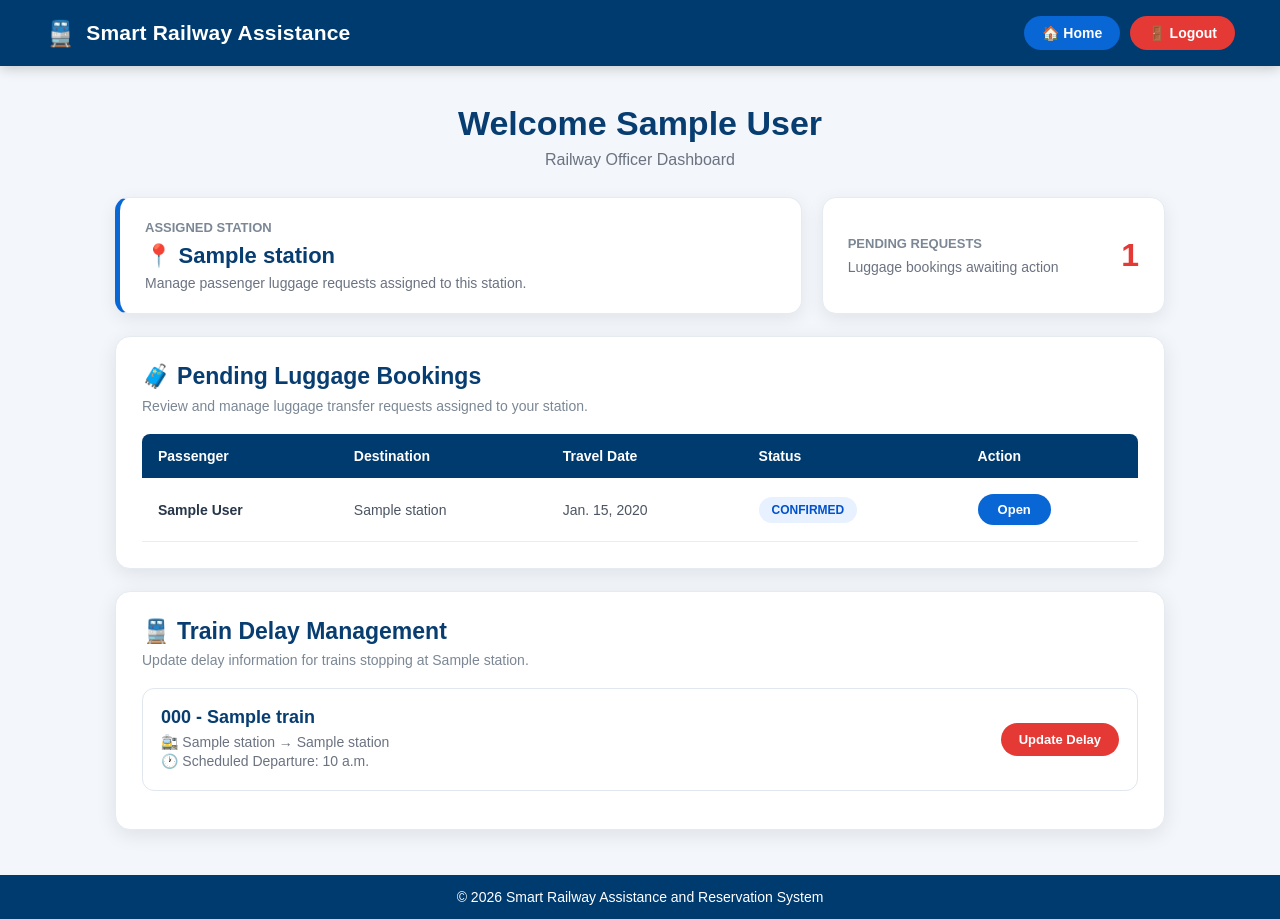
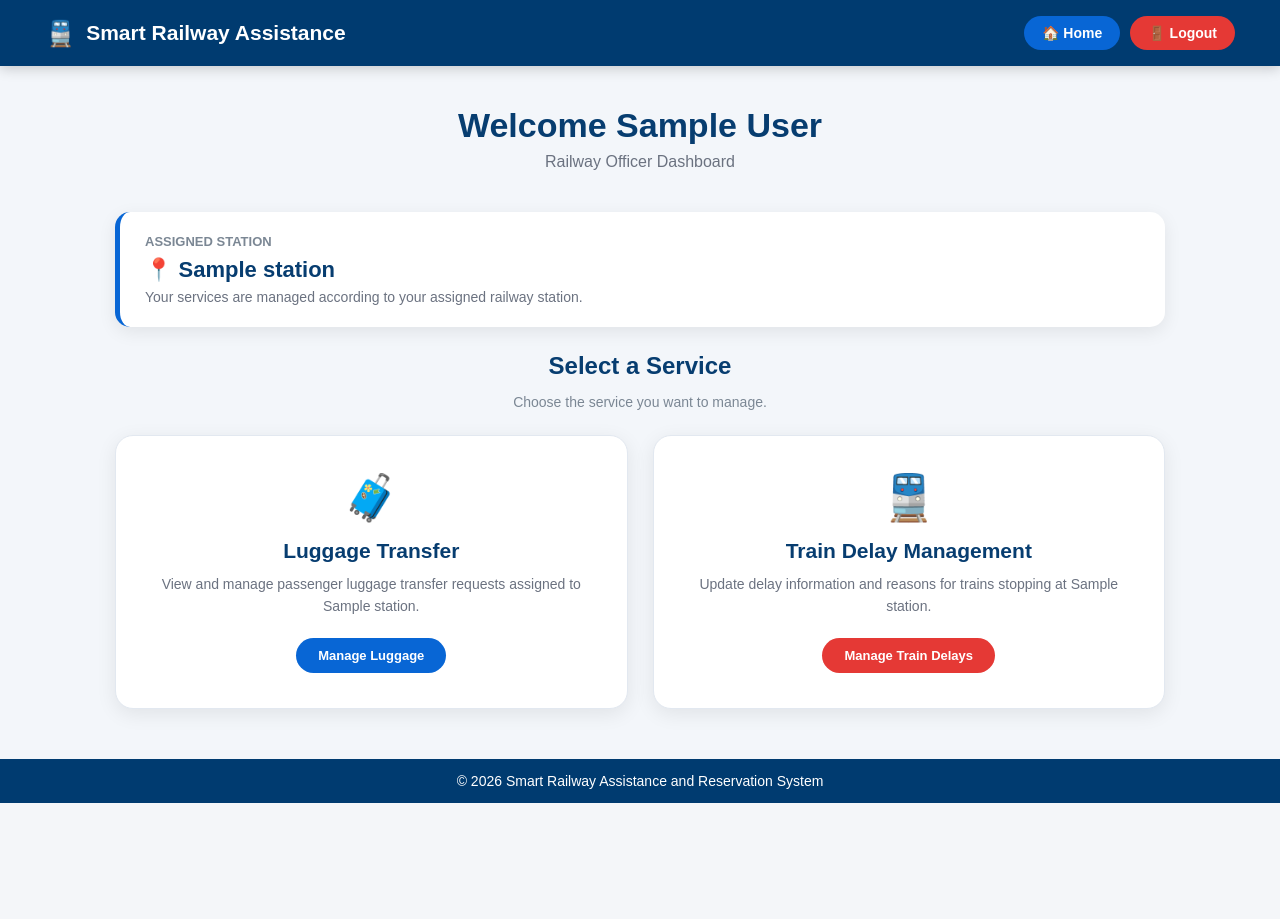
Before and after one commit to devanandadevus2004-alt/Smart-Railway-Assistance-System, a Django app: template templates/home/officer_dashboard.html in a window 1280 px wide. After the commit the page ends 803 px from the top, so only its background shows below. Run offline with Django 4.2, Linux system fonts and the light colour scheme; the template is opened without the code that fills it: values that come from a table or form of the project are taken from there, others are empty; tables that the repository leaves empty hold one stand-in row (values such as "Sample post").

Commit message:
Improve officer dashboard with service-based management

```diff
--- a/templates/home/officer_dashboard.html
+++ b/templates/home/officer_dashboard.html
@@ -44,7 +42,6 @@
         .navbar h2{
             margin:0;
             font-size:21px;
-            letter-spacing:.2px;
         }
 
         .nav-links{
@@ -80,7 +75,7 @@
 
         .welcome{
             text-align:center;
-            padding:38px 20px 28px;
+            padding:40px 20px 25px;
         }
 
         .welcome h1{
@@ -92,38 +87,28 @@
         .welcome p{
             color:#6b7280;
             font-size:16px;
-            margin:8px 0 0;
+            margin-top:8px;
         }
 
 
-        /* ================= MAIN CONTAINER ================= */
+        /* ================= MAIN ================= */
 
         .dashboard{
             max-width:1100px;
-            margin:0 auto 45px;
+            margin:0 auto 50px;
             padding:0 25px;
         }
 
 
-        /* ================= QUICK INFO ================= */
-
-        .info-row{
-            display:grid;
-            grid-template-columns:2fr 1fr;
-            gap:20px;
-            margin-bottom:22px;
-        }
-
-        .info-card{
-            background:white;
-            border-radius:14px;
-            padding:22px 25px;
-            box-shadow:0 5px 18px rgba(0,0,0,.08);
-            border:1px solid #e6ebf2;
-        }
+        /* ================= STATION INFO ================= */
 
         .station-card{
+            background:white;
+            border-radius:15px;
+            padding:22px 25px;
             border-left:5px solid #0866d5;
+            box-shadow:0 5px 18px rgba(0,0,0,.08);
+            margin-bottom:25px;
         }
 
         .info-label{
@@ -146,45 +131,123 @@
             font-size:14px;
         }
 
-        .pending-card{
-            display:flex;
-            align-items:center;
-            justify-content:space-between;
+
+        /* ================= SERVICE SELECTION ================= */
+
+        .service-section{
+            text-align:center;
         }
 
-        .pending-number{
-            font-size:32px;
-            font-weight:bold;
-            color:#e53935;
+        .service-section h2{
+            color:#073d70;
+            font-size:24px;
+            margin-bottom:8px;
         }
 
-        .pending-text{
+        .service-subtitle{
+            color:#7b8794;
+            font-size:14px;
+            margin-bottom:25px;
+        }
+
+        .service-cards{
+            display:grid;
+            grid-template-columns:1fr 1fr;
+            gap:25px;
+        }
+
+        .service-card{
+            background:white;
+            border:1px solid #e2e8f0;
+            border-radius:18px;
+            padding:35px 25px;
+            cursor:pointer;
+            box-shadow:0 5px 20px rgba(0,0,0,.08);
+            transition:.25s;
+        }
+
+        .service-card:hover{
+            transform:translateY(-5px);
+            box-shadow:0 10px 25px rgba(0,0,0,.12);
+        }
+
+        .service-icon{
+            font-size:45px;
+            margin-bottom:15px;
+        }
+
+        .service-card h3{
+            margin:0 0 10px;
+            color:#073d70;
+            font-size:21px;
+        }
+
+        .service-card p{
+            margin:0;
             color:#6b7280;
             font-size:14px;
+            line-height:1.6;
+        }
+
+        .service-button{
+            display:inline-block;
+            margin-top:20px;
+            padding:10px 22px;
+            border-radius:22px;
+            color:white;
+            font-weight:bold;
+            font-size:13px;
+        }
+
+        .luggage-button{
+            background:#0866d5;
+        }
+
+        .delay-button{
+            background:#e53935;
         }
 
 
-        /* ================= BOOKING SECTION ================= */
+        /* ================= SERVICE CONTENT ================= */
 
-        .booking-section{
+        .service-content{
+            display:none;
             background:white;
+            border-radius:15px;
             padding:26px;
-            border-radius:15px;
             box-shadow:0 5px 20px rgba(0,0,0,.09);
             border:1px solid #e6ebf2;
         }
 
-        .section-header{
+        .service-content.active{
+            display:block;
+        }
+
+        .content-header{
             display:flex;
             justify-content:space-between;
             align-items:center;
             margin-bottom:8px;
         }
 
-        .booking-section h2{
+        .content-header h2{
+            margin:0;
             color:#073d70;
-            margin:0;
             font-size:23px;
+        }
+
+        .back-button{
+            border:none;
+            background:#eef3f8;
+            color:#073d70;
+            padding:9px 17px;
+            border-radius:20px;
+            font-weight:bold;
+            cursor:pointer;
+        }
+
+        .back-button:hover{
+            background:#dfe8f2;
         }
 
         .section-subtitle{
@@ -258,14 +321,13 @@
             border-radius:20px;
             font-size:12px;
             font-weight:bold;
-            text-transform:capitalize;
             background:#e8f1ff;
             color:#0052cc;
         }
 
         .status.pending{
             background:#fff0f0;
-            color:#d92d20 !important;
+            color:#d92d20;
         }
 
 
@@ -280,84 +342,14 @@
             border-radius:20px;
             font-weight:bold;
             font-size:13px;
-            transition:.25s;
         }
 
         .open-btn:hover{
             background:#004da8;
-            transform:translateY(-2px);
-            box-shadow:0 4px 9px rgba(0,82,204,.25);
         }
 
 
-        /* ================= EMPTY ================= */
-
-        .empty{
-            text-align:center;
-            padding:40px !important;
-            color:#7b8794;
-        }
-
-
-        /* ================= FOOTER ================= */
-
-        footer{
-            background:#003b70;
-            color:white;
-            text-align:center;
-            padding:14px;
-            font-size:14px;
-        }
-
-
-        /* ================= RESPONSIVE ================= */
-
-        @media(max-width:800px){
-
-            .navbar{
-                padding:15px 20px;
-            }
-
-            .navbar h2{
-                font-size:18px;
-            }
-
-            .info-row{
-                grid-template-columns:1fr;
-            }
-
-            .welcome{
-                padding-top:30px;
-            }
-
-            .welcome h1{
-                font-size:28px;
-            }
-
-        }
-
-        /* ================= TRAIN DELAY SECTION ================= */
-
-.delay-section{
-    background:white;
-    padding:26px;
-    border-radius:15px;
-    margin-top:22px;
-    box-shadow:0 5px 20px rgba(0,0,0,.09);
-    border:1px solid #e6ebf2;
-}
-
-.delay-section h2{
-    color:#073d70;
-    margin:0;
-    font-size:23px;
-}
-
-.delay-subtitle{
-    color:#7b8794;
-    font-size:14px;
-    margin:7px 0 20px;
-}
+        /* ================= TRAIN DELAY ================= */
 
         .train-card{
             border:1px solid #e1e7ef;
@@ -377,34 +369,40 @@
         }
 
         .train-info h3{
-    margin:0 0 6px;
+            margin:0 0 7px;
             color:#073d70;
             font-size:18px;
         }
 
         .train-info p{
-    margin:3px 0;
+            margin:4px 0;
             color:#6b7280;
             font-size:14px;
         }
 
-.delay-btn{
+        .update-delay-btn{
             display:inline-block;
-    padding:9px 18px;
+            padding:10px 20px;
             background:#e53935;
             color:white;
             text-decoration:none;
             border-radius:20px;
             font-weight:bold;
             font-size:13px;
-    transition:.25s;
             white-space:nowrap;
         }
 
-.delay-btn:hover{
+        .update-delay-btn:hover{
             background:#c62828;
-    transform:translateY(-2px);
-    box-shadow:0 4px 9px rgba(211,47,47,.25);
+        }
+
+
+        /* ================= EMPTY ================= */
+
+        .empty{
+            text-align:center;
+            padding:40px !important;
+            color:#7b8794;
         }
 
         .no-trains{
@@ -522,20 +528,14 @@
 </div>
 
 
-
 <!-- ================= DASHBOARD ================= -->
 
 <div class="dashboard">
 
 
-    <!-- QUICK INFORMATION -->
+    <!-- ================= STATION ================= -->
 
-    <div class="info-row">
-
-
-        <!-- STATION -->
-
-        <div class="info-card station-card">
+    <div class="station-card">
 
         <div class="info-label">
             Assigned Station
@@ -549,55 +549,118 @@
 
         <div class="station-description">
 
-                Manage passenger luggage requests assigned to this station.
+            Your services are managed according to your assigned railway station.
 
         </div>
 
     </div>
 
 
-        <!-- PENDING COUNT -->
+    <!-- ================= SERVICE SELECTION ================= -->
 
-        <div class="info-card pending-card">
+    <div id="serviceSelection" class="service-section">
 
-            <div>
+        <h2>
+            Select a Service
+        </h2>
 
-                <div class="info-label">
-                    Pending Requests
+        <p class="service-subtitle">
+            Choose the service you want to manage.
+        </p>
+
+
+        <div class="service-cards">
+
+
+            <!-- LUGGAGE -->
+
+            <div
+                class="service-card"
+                onclick="showService('luggage')"
+            >
+
+                <div class="service-icon">
+                    🧳
                 </div>
 
-                <div class="pending-text">
-                    Luggage bookings awaiting action
+                <h3>
+                    Luggage Transfer
+                </h3>
+
+                <p>
+                    View and manage passenger luggage transfer
+                    requests assigned to
+                    {{ officer.station.station_name }}.
+                </p>
+
+                <div class="service-button luggage-button">
+                    Manage Luggage
                 </div>
 
             </div>
 
-            <div class="pending-number">
-                {{ bookings|length }}
+
+            <!-- TRAIN DELAY -->
+
+            <div
+                class="service-card"
+                onclick="showService('delay')"
+            >
+
+                <div class="service-icon">
+                    🚆
                 </div>
+
+                <h3>
+                    Train Delay Management
+                </h3>
+
+                <p>
+                    Update delay information and reasons for
+                    trains stopping at
+                    {{ officer.station.station_name }}.
+                </p>
+
+                <div class="service-button delay-button">
+                    Manage Train Delays
+                </div>
+
+            </div>
+
 
         </div>
 
     </div>
 
 
+    <!-- ================================================= -->
+    <!-- LUGGAGE SERVICE -->
+    <!-- ================================================= -->
 
-    <!-- ================= PENDING BOOKINGS ================= -->
-
-    <div class="booking-section">
+    <div id="luggageService" class="service-content">
 
 
-        <div class="section-header">
+        <div class="content-header">
 
             <h2>
-                🧳 Pending Luggage Bookings
+                🧳 Luggage Transfer
             </h2>
+
+            <button
+                class="back-button"
+                onclick="showServices()"
+            >
+                ← Services
+            </button>
 
         </div>
 
 
         <p class="section-subtitle">
-            Review and manage luggage transfer requests assigned to your station.
+
+            Manage luggage transfer requests assigned to
+            {{ officer.station.station_name }}.
+
         </p>
 
 
@@ -713,14 +753,13 @@
 
                         <td colspan="5" class="empty">
 
-                        📭 No pending luggage bookings available.
+                            📭 No luggage transfer requests available.
 
                         </td>
 
                     </tr>
 
                     {% endfor %}
-
 
                 </tbody>
 
@@ -731,23 +770,41 @@
     </div>
 
 
-    <!-- ================= TRAIN DELAY MANAGEMENT ================= -->
+    <!-- ================================================= -->
+    <!-- TRAIN DELAY SERVICE -->
+    <!-- ================================================= -->
 
-    <div class="delay-section">
+    <div id="delayService" class="service-content">
+
+
+        <div class="content-header">
 
             <h2>
                 🚆 Train Delay Management
             </h2>
 
-        <p class="delay-subtitle">
+            <button
+                class="back-button"
+                onclick="showServices()"
+            >
+                ← Services
+            </button>
+
+        </div>
+
+
+        <p class="section-subtitle">
+
             Update delay information for trains stopping at
             {{ officer.station.station_name }}.
+
         </p>
 
 
         {% for train in trains %}
 
         <div class="train-card">
+
 
             <div class="train-info">
 
@@ -772,10 +829,11 @@
 
             <a
                 href="{% url 'update_train_delay' train.id %}"
-                    class="delay-btn"
+                class="update-delay-btn"
             >
                 Update Delay
             </a>
+
 
         </div>
 
@@ -810,5 +865,61 @@
 </footer>
 
 
+<!-- ================= JAVASCRIPT ================= -->
+
+<script>
+
+    function showService(service){
+
+        document.getElementById("serviceSelection").style.display = "none";
+
+        document.getElementById("luggageService").classList.remove("active");
+
+        document.getElementById("delayService").classList.remove("active");
+
+
+        if(service === "luggage"){
+
+            document.getElementById("luggageService")
+                .classList.add("active");
+
+        }
+
+
+        if(service === "delay"){
+
+            document.getElementById("delayService")
+                .classList.add("active");
+
+        }
+
+        window.scrollTo({
+            top: 0,
+            behavior: "smooth"
+        });
+
+    }
+
+
+    function showServices(){
+
+        document.getElementById("luggageService")
+            .classList.remove("active");
+
+        document.getElementById("delayService")
+            .classList.remove("active");
+
+        document.getElementById("serviceSelection").style.display = "block";
+
+        window.scrollTo({
+            top: 0,
+            behavior: "smooth"
+        });
+
+    }
+
+</script>
+
+
 </body>
 </html>
```
Also changed, not shown: other parts of templates/home/officer_dashboard.html (+33 -55 lines), home/views.py (+4 -3 lines). Lines whose indentation alone changed are shown as unchanged.
